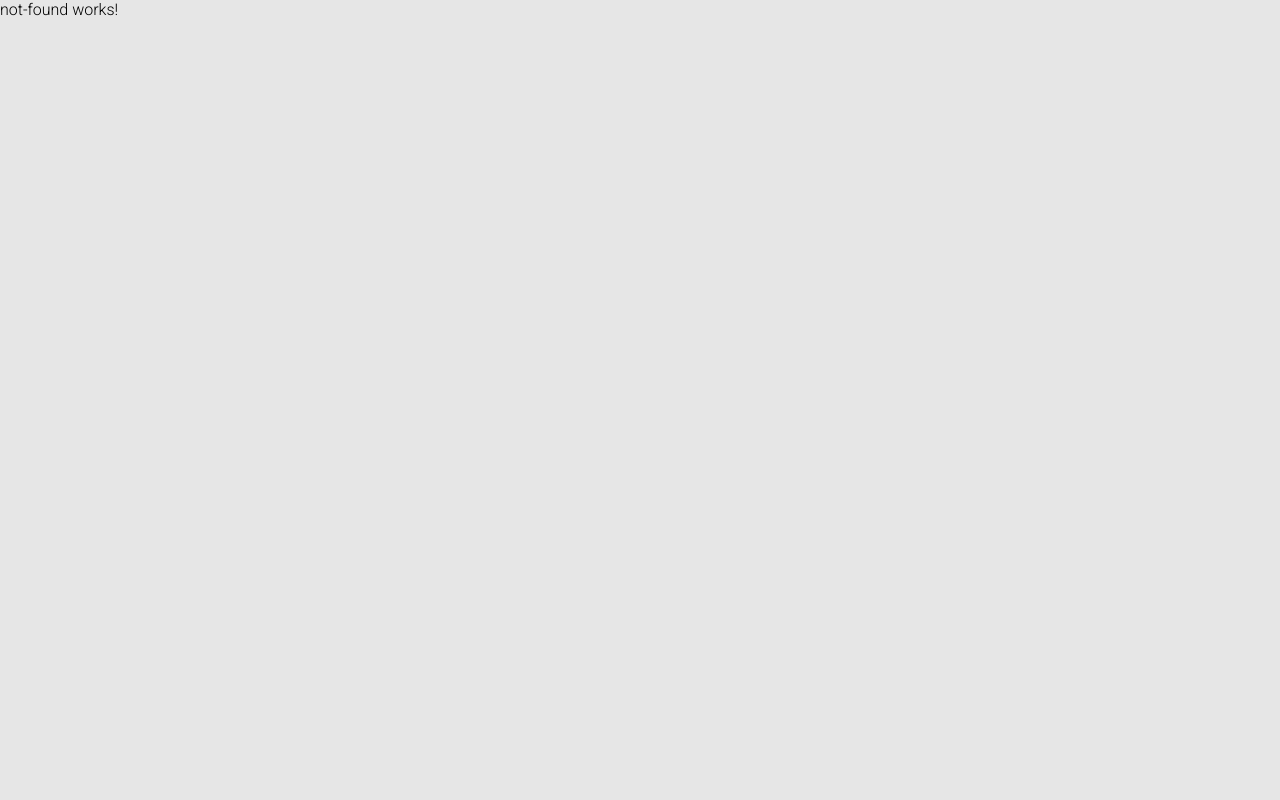
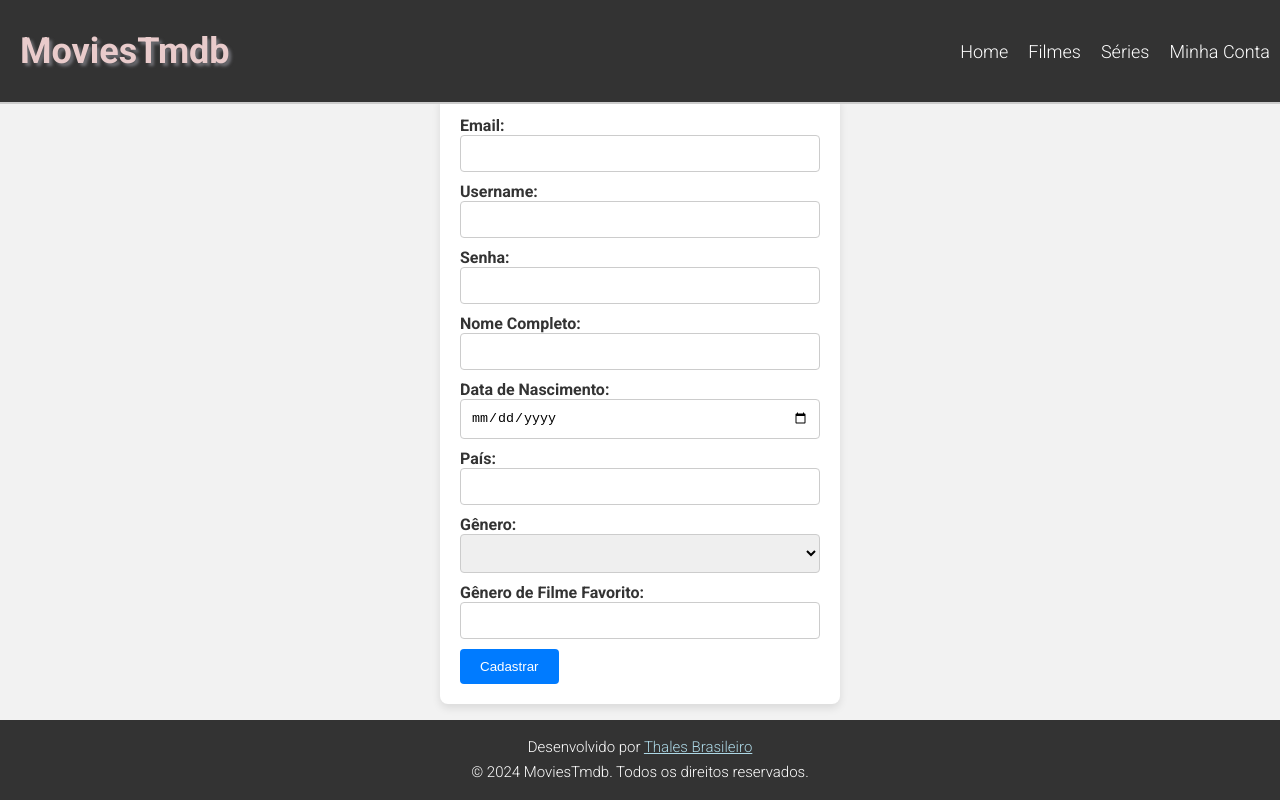
Before and after one commit to thalesxbrasileiro/movie-tmdb, an Angular app: page /conta in a window 1280 px wide. Built offline with nearby package versions, Linux system fonts and the light colour scheme.

Commit message:
feat: Adicionado o formulário da criação de conta

```diff
--- a/src/app/app-routing.module.ts
+++ b/src/app/app-routing.module.ts
@@ -4,6 +4,7 @@ import { HomeComponent } from './pages/home/home.component';
 import { NotFoundComponent } from './pages/not-found/not-found.component';
 import { FilmeComponent } from './pages/filme/filme.component';
 import { ResultadoPesquisaComponent } from './pages/resultado-pesquisa/resultado-pesquisa.component';
+import { ContaComponent } from './pages/conta/conta.component';
 
 const routes: Routes = [
   { path: '', redirectTo: '/home', pathMatch: 'full' },
@@ -11,6 +12,7 @@ const routes: Routes = [
     { path: '', component: ResultadoPesquisaComponent },
     { path: 'filme/:id', component: FilmeComponent }
   ] },
+  { path: 'conta', component: ContaComponent },
   { path: '**', component: NotFoundComponent },
 ];
 
--- a/src/app/app.module.ts
+++ b/src/app/app.module.ts
@@ -9,6 +9,7 @@ import { ResultadoPesquisaComponent } from './pages/resultado-pesquisa/resultado
 import { HomeComponent } from './pages/home/home.component';
 import { NotFoundComponent } from './pages/not-found/not-found.component';
 import { FilmeComponent } from './pages/filme/filme.component';
+import { ContaComponent } from './pages/conta/conta.component';
 
 
 @NgModule({
@@ -19,7 +20,8 @@ import { FilmeComponent } from './pages/filme/filme.component';
     ResultadoPesquisaComponent,
     HomeComponent,
     NotFoundComponent,
-    FilmeComponent
+    FilmeComponent,
+    ContaComponent
   ],
   imports: [
     BrowserModule,
--- a/src/app/components/header/header.component.html
+++ b/src/app/components/header/header.component.html
@@ -5,7 +5,7 @@
       <li><a routerLink="/home">Home</a></li>
       <li><a routerLink="/movies">Filmes</a></li>
       <li><a routerLink="/series">Séries</a></li>
-      <li class="minha-conta"><a routerLink="/minha-conta">Minha Conta</a></li>
+      <li class="minha-conta"><a routerLink="/conta">Minha Conta</a></li>
     </ul>
   </nav>
 </header>
--- /dev/null
+++ b/src/app/pages/conta/conta.component.css
@@ -0,0 +1,42 @@
+section {
+    display: flex;
+    justify-content: center;
+    align-items: center;
+    height: 100vh;
+    background-color: #f2f2f2; /* Cor de fundo da seção */
+}
+
+.card {
+    max-width: 400px;
+    background-color: #fff;
+    border-radius: 8px;
+    box-shadow: 0 4px 8px rgba(0, 0, 0, 0.1);
+    padding: 20px;
+}
+
+.form-label {
+    font-weight: bold;
+    margin-bottom: 5px;
+    color: #333; /* Cor do rótulo do formulário */
+}
+
+.form-input {
+    padding: 10px;
+    margin-bottom: 10px;
+    width: 100%;
+    border: 1px solid #ccc;
+    border-radius: 4px;
+}
+
+.form-button {
+    padding: 10px 20px;
+    background-color: #007bff;
+    color: #fff;
+    border: none;
+    cursor: pointer;
+    border-radius: 4px;
+}
+
+.form-button:hover {
+    background-color: #0056b3;
+}
--- /dev/null
+++ b/src/app/pages/conta/conta.component.html
@@ -0,0 +1,35 @@
+<app-header></app-header>
+<section>
+    <div class="card">
+        <form>
+            <label class="form-label" for="email">Email:</label>
+            <input class="form-input" type="email" id="email" name="email" required>
+
+            <label class="form-label" for="username">Username:</label>
+            <input class="form-input" type="text" id="username" name="username" required>
+
+            <label class="form-label" for="password">Senha:</label>
+            <input class="form-input" type="password" id="password" name="password" required>
+
+            <label class="form-label" for="fullname">Nome Completo:</label>
+            <input class="form-input" type="text" id="fullname" name="fullname" required>
+
+            <label class="form-label" for="birthdate">Data de Nascimento:</label>
+            <input class="form-input" type="date" id="birthdate" name="birthdate" required>
+
+            <label class="form-label" for="country">País:</label>
+            <input class="form-input" type="text" id="country" name="country" required>
+
+            <label class="form-label" for="gender">Gênero:</label>
+            <select class="form-input" id="gender" name="gender" required>
+                <!-- Aqui será incluído dinamicamente as opções de gênero -->
+            </select>
+
+            <label class="form-label" for="favorite_genre">Gênero de Filme Favorito:</label>
+            <input class="form-input" type="text" id="favorite_genre" name="favorite_genre" required>
+
+            <button class="form-button" type="submit">Cadastrar</button>
+        </form>
+    </div>
+</section>
+<app-footer></app-footer>
```
Also changed, not shown: src/app/pages/conta/conta.component.ts (added, +11 -0 lines).
